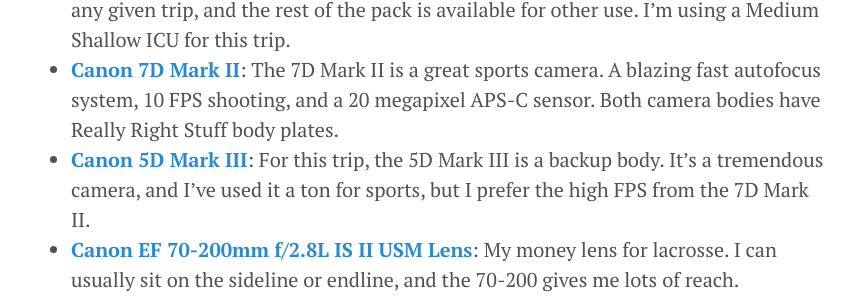
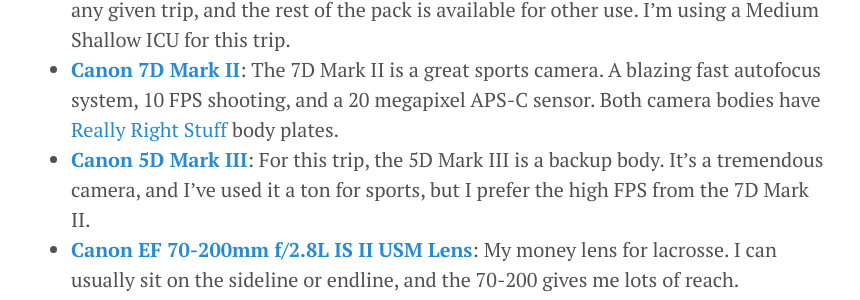
Before and after one commit to rpe/rpe.github.io, a Jekyll site: the page built from _posts/2015-07-05-packing-for-sports.markdown, in a window 1280 px wide. Shown: the part 697-997 px from the top of the page, without its empty margins (209-1069 px from the left). Built offline with Jekyll 4.4.1, drawn with Linux system fonts in a browser that asks for light colours; nearby versions of some CDN libraries; Markdown is read by kramdown in place of the engine named in the settings; part of the change alters nothing that is shown.

Commit message:
Update RRS link.

```diff
--- a/_posts/2015-07-05-packing-for-sports.markdown
+++ b/_posts/2015-07-05-packing-for-sports.markdown
@@ -8,7 +8,7 @@ categories: photography
 In a few days I'm heading to the East Coast to photograph a lacrosse tournament. Here's a breakdown of the gear that's coming with me.
 
 * **[f-stop gear Loka UL](http://www.fstopgear.com/ultralight)**: The Loka UL is my favorite camera backpack. The f-stop modular ICU system allows me to choose the right amount of camera carry space for any given trip, and the rest of the pack is available for other use. I'm using a Medium Shallow ICU for this trip.
-* **[Canon 7D Mark II](http://www.bhphotovideo.com/c/product/1081808-REG/canon_9128b002_eos_7d_mark_ii.html)**: The 7D Mark II is a great sports camera. A blazing fast autofocus system, 10 FPS shooting, and a 20 megapixel APS-C sensor. Both camera bodies have Really Right Stuff body plates.
+* **[Canon 7D Mark II](http://www.bhphotovideo.com/c/product/1081808-REG/canon_9128b002_eos_7d_mark_ii.html)**: The 7D Mark II is a great sports camera. A blazing fast autofocus system, 10 FPS shooting, and a 20 megapixel APS-C sensor. Both camera bodies have [Really Right Stuff](http://www.reallyrightstuff.com) body plates.
 * **[Canon 5D Mark III](http://www.bhphotovideo.com/c/product/847545-REG/Canon_5260A002_EOS_5D_Mark_III.html)**: For this trip, the 5D Mark III is a backup body. It's a tremendous camera, and I've used it a ton for sports, but I prefer the high FPS from the 7D Mark II.
 * **[Canon EF 70-200mm f/2.8L IS II USM Lens](http://www.bhphotovideo.com/c/product/680103-USA/Canon_2751B002_EF_70_200mm_f_2_8L_IS.html)**: My money lens for lacrosse. I can usually sit on the sideline or endline, and the 70-200 gives me lots of reach.
 * **[Canon Extender EF 1.4X III](http://www.bhphotovideo.com/c/product/732113-USA/Canon_4409B002_Extender_EF_1_4X_III.html)**: When the 70-200 isn't long enough, the 1.4X extender helps out.
```
